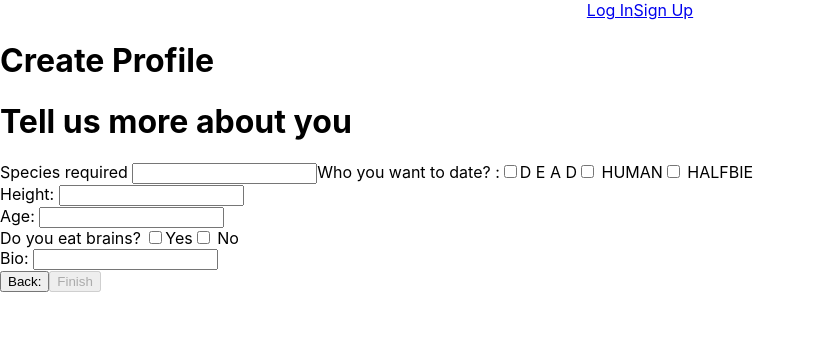
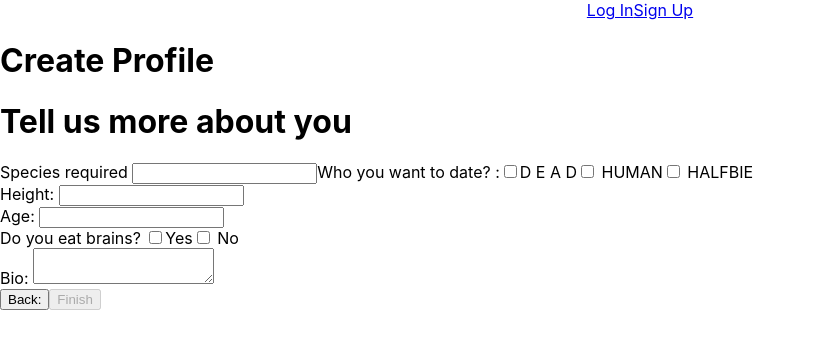
Before and after one commit to ssemlitz/zombodie-2-love-front-end, a React (Create React App) app: page /create-profile in a window 1280 px wide. Shown: the top 348 px of the page, without its empty margins (0-816 px from the left). Built offline with nearby package versions, Linux system fonts and the light colour scheme; no server answers.

Commit message:
textarea instead of text for input

```diff
--- a/src/components/CreateProfileForm/CreateProfileForm.jsx
+++ b/src/components/CreateProfileForm/CreateProfileForm.jsx
@@ -127,8 +127,8 @@ function CreateProfileForm (props) {
         </div>
         <div>
           <label>Bio: </label>
-          <input
-              type="text"
+          <textarea
+              autoComplete="off"
               className="create-form"
               id="bio-input"
               name="bio"
```
